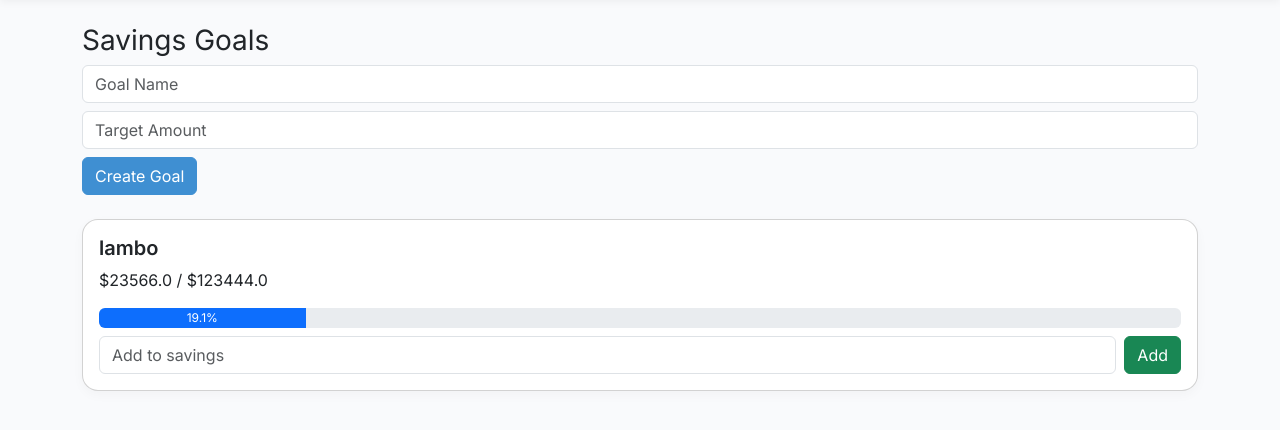
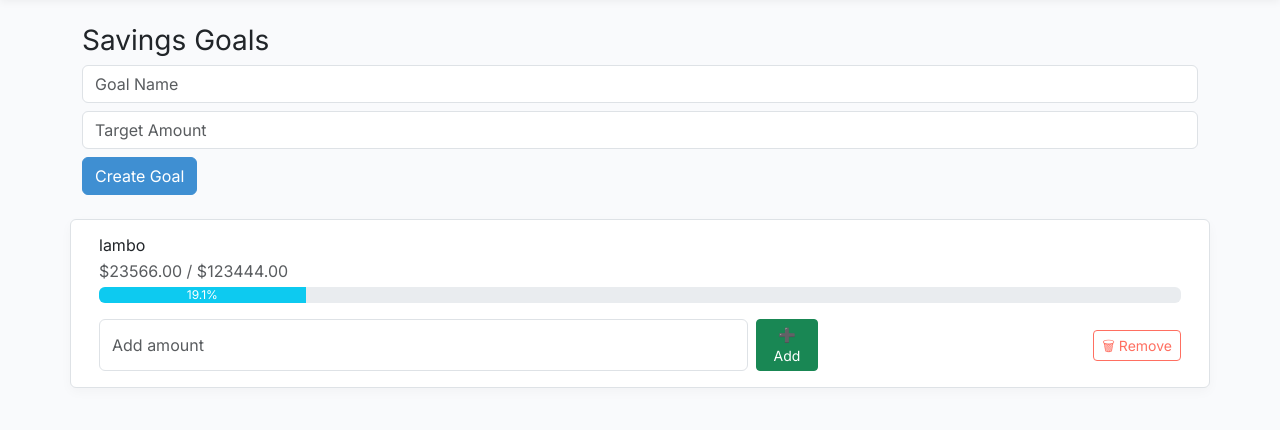
Before and after one commit to AlinaValebna/Expense-tracker, a Flask app: page /goals in a window 1280 px wide. Shown: the part 60-490 px from the top of the page. Run offline with Flask 3, Linux system fonts and the light colour scheme; a user stored in the database is signed in; data comes from the database, SQL or seed files in the repository; both versions use the stored data as it was after the commit.

Commit message:
code fixing

```diff
--- a/app.py
+++ b/app.py
@@ -218,6 +218,17 @@ def add_saving(goal_id):
     db.session.commit()
     return redirect(url_for('goals'))
 
+@app.route('/delete_goal/<int:goal_id>', methods=['POST'])
+@login_required
+def delete_goal(goal_id):
+    goal = SavingGoal.query.get_or_404(goal_id)
+    if goal.owner != current_user:
+        return "Unauthorized"
+    db.session.delete(goal)
+    db.session.commit()
+    return redirect(url_for('goals'))
+
+
 @app.route('/income', methods=['GET', 'POST'])
 @login_required
 def income():
--- a/templates/base.html
+++ b/templates/base.html
@@ -73,6 +73,8 @@
     h5 {
       font-weight: 600;
     }
+
+
   </style>
 </head>
 
--- a/templates/goals.html
+++ b/templates/goals.html
@@ -9,18 +9,33 @@
 </form>
 
 {% for goal in goals %}
-<div class="card mb-3 p-3">
-    <h5>{{ goal.name }}</h5>
-    <p>${{ goal.saved_amount }} / ${{ goal.target_amount }}</p>
-    <div class="progress mb-2" style="height: 20px;">
-        <div class="progress-bar" style="width: {{ (goal.saved_amount / goal.target_amount * 100) | round(2) }}%;">
-            {{ (goal.saved_amount / goal.target_amount * 100) | round(1) }}%
+<div class="row align-items-center mb-3 p-3 border rounded">
+    <div class="col">
+        <h6 class="mb-1">{{ goal.name }}</h6>
+        <p class="mb-1 text-muted">${{ '%.2f' | format(goal.saved_amount) }} / ${{ '%.2f' | format(goal.target_amount)
+            }}</p>
+        <div class="progress mb-3" style="height: 16px;">
+            <div class="progress-bar bg-info"
+                style="width: {{ (goal.saved_amount / goal.target_amount * 100) | round(1) }}%;">
+                {{ (goal.saved_amount / goal.target_amount * 100) | round(1) }}%
+            </div>
+        </div>
+
+        <div class="row g-2 align-items-center">
+            <div class="col-md-8">
+                <form method="POST" action="{{ url_for('add_saving', goal_id=goal.id) }}" class="d-flex">
+                    <input type="number" name="amount" step="0.01" class="form-control me-2" placeholder="Add amount"
+                        required>
+                    <button type="submit" class="btn btn-sm btn-success">➕ Add</button>
+                </form>
+            </div>
+            <div class="col-md-4 text-end">
+                <form method="POST" action="{{ url_for('delete_goal', goal_id=goal.id) }}">
+                    <button type="submit" class="btn btn-sm btn-outline-danger">🗑 Remove</button>
+                </form>
+            </div>
         </div>
     </div>
-    <form method="POST" action="{{ url_for('add_saving', goal_id=goal.id) }}" class="d-flex gap-2">
-        <input type="number" name="amount" step="0.01" placeholder="Add to savings" class="form-control" required>
-        <button type="submit" class="btn btn-success">Add</button>
-    </form>
 </div>
 {% else %}
 <p>No goals yet.</p>
--- a/templates/index.html
+++ b/templates/index.html
@@ -22,7 +22,7 @@
   <div class="col-md-6">
     <div class="card p-3 h-100">
       <h5>🧁 By Category</h5>
-      <canvas id="expensesChart" height="180"></canvas>
+      <canvas id="expensesChart" height="150"></canvas>
     </div>
   </div>
 
```
Also changed, not shown: instance/expenses.db.
